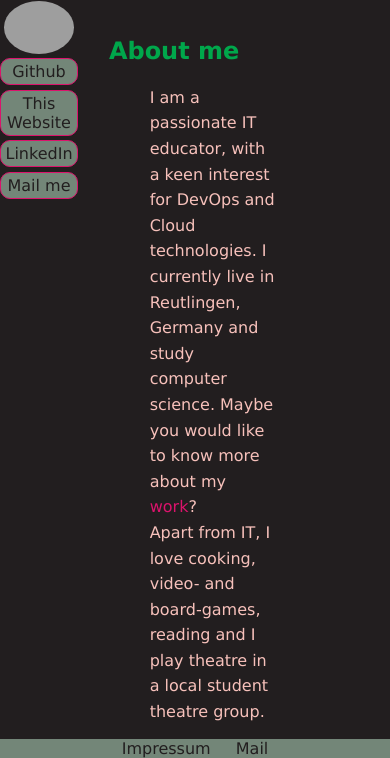
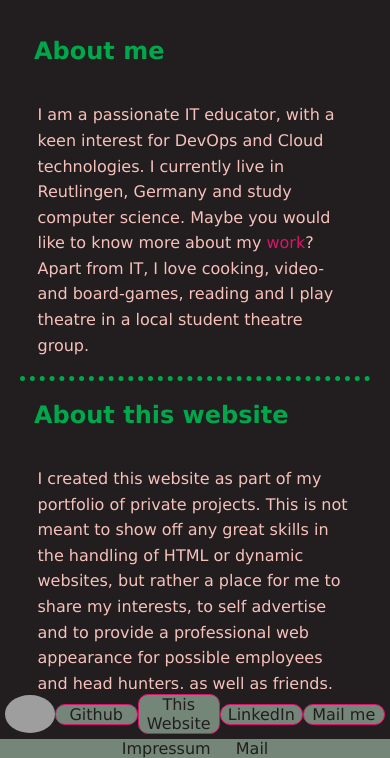
Before and after one commit to LukasProgress/LukasProgress.github.io, a plain HTML site: page index.html in a window 390 px wide. Shown: the part 86-844 px from the top of the page. Drawn offline with Linux system fonts and the light colour scheme; grey boxes are pictures that could not be loaded.

Commit message:
mobile settings

```diff
--- /dev/null
+++ b/styles/mobile.css
@@ -0,0 +1,56 @@
+/* Grid Layout*/
+@media (max-width: 768px) {
+    body {
+        grid-template-rows: auto auto auto auto auto;
+    }
+}
+
+/*sidebar*/
+@media (max-width: 768px) {
+    aside {
+        grid-column: 1 / -1;
+        flex-direction: row;
+        justify-content: space-between;
+
+        padding: 5px;
+        margin: 0;
+    }
+
+    aside a {
+        padding: 0;
+        margin: 0;
+
+    }
+
+    aside img {
+        width: 50px;
+        height: auto;
+    }
+
+    aside a:hover {
+        width: 75%;
+        border-radius: 20px;
+        transition: 0.3s ease;
+    }
+
+    aside a:hover::before{
+        content: none;
+    }
+
+    aside a:hover::after{
+        content: none;
+    }
+}
+
+/*Main*/
+@media (max-width: 768px) {
+    main {
+        grid-column: 1 / -1;
+        grid-row: 2;
+    }
+
+    main p {
+        padding: 5%;
+        margin: 0;
+    }
+}
--- a/styles/styles.css
+++ b/styles/styles.css
@@ -2,6 +2,7 @@
 @import url('sidebar.css');
 @import url('main.css');
 @import url('footer.css');
+@import url('mobile.css');
 
 /* Colors
 :root {
```
Also changed, not shown: styles/page-specific/work.css (+15 -0 lines), styles/sidebar.css (line endings or trailing spaces).
